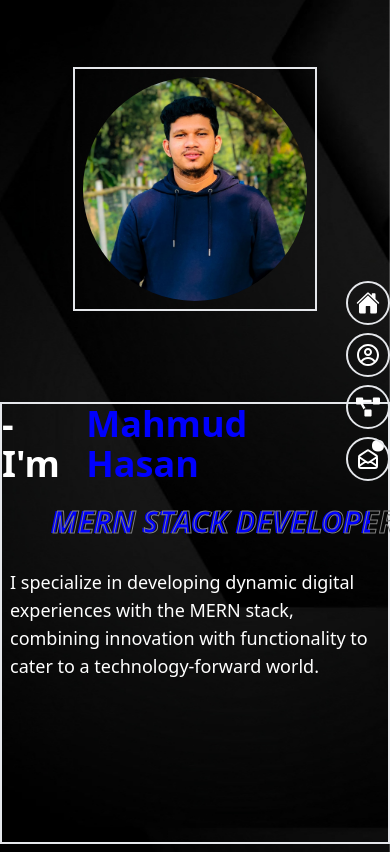
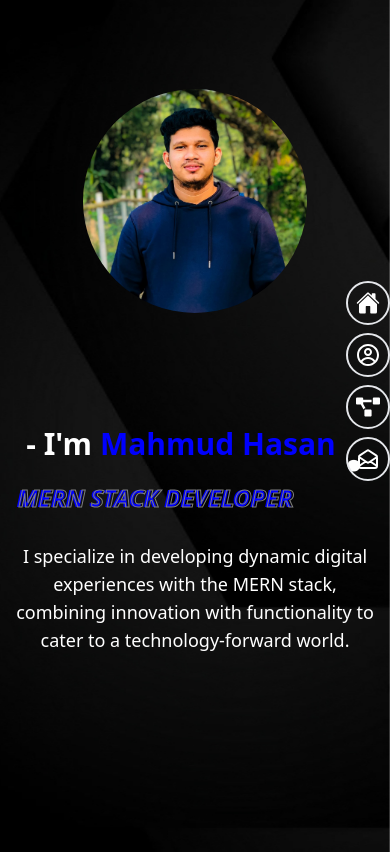
Before and after one commit to mahmudhasan07/Mahmud-portifolio, a React (Vite) app: page / in a window 390 px wide. Built offline with nearby package versions, Linux system fonts and the light colour scheme.

Commit message:
compelete resposive for home page

```diff
--- a/src/components/Home/Home.css
+++ b/src/components/Home/Home.css
@@ -63,7 +63,7 @@
     -webkit-text-stroke-color: grey;
     color: transparent;
     position: absolute;
-    width: 720px;
+    width: 700px;
     top: 0;
     left: 2px;
     /* border: 2px solid; */
@@ -111,7 +111,7 @@
 
 #text-slide {
     /* border: 2px solid; */
-    width: 720px;
+    width: 700px;
     /* position: absolute; */
     color: blue;
     overflow: hidden;
@@ -132,7 +132,7 @@
     }
 
     #field {
-        width: 550px;
+        width: 500px;
     }
 }
 
@@ -142,7 +142,7 @@
     }
 
     #field {
-        width: 355px;
+        width: 320px;
     }
 }
 
--- a/src/components/Home/Home.jsx
+++ b/src/components/Home/Home.jsx
@@ -26,7 +26,7 @@ const Home = () => {
             data-aos-easing="ease-in-sine"
             data-aos-delay="1000"
             data-aos-duration="3000"
-            className="my-auto border-2" id="imagediv">
+            className="my-auto  " id="imagediv">
                 {/* <FaGithub className="border "></FaGithub> */}
                     <img id="image1" className=" lg:w-96 p-2 lg:h-96 md:w-80 md:h-80 w-60 h-60 rounded-full object-cover " src={myimage} alt="" />
                 </div>
@@ -35,17 +35,17 @@ const Home = () => {
             data-aos-easing="ease-in-sine"
             data-aos-delay="1000"
             data-aos-duration="3000"
-            className="lg:my-auto border-2 lg:p-0 ">
+            className="lg:my-auto  lg:p-0 ">
                     <div>
-                    <p  className="lg:text-6xl md:text-5xl justify-center  text-4xl mb-5 font-bold flex gap-2 text-white">
+                    <p  className="lg:text-6xl  md:text-5xl justify-center  text-3xl mb-5 font-bold flex gap-2 text-white">
                       - I'm  <p id="name" className="">Mahmud Hasan</p><span className="" id="zoom">.</span>
                     </p>
 
                     </div>
-                    <div className="lg:text-5xl lg:p-0 italic  lg:ml-4 mx-auto  md:text-4xl text-3xl font-extrabold relative lg:w-96 md:w-2/3 w-3/4">
-                        <p id="text-slide" className="">MERN STACK DEVELOPER</p><p id="field" className="">MERN STACK DEVELOPER</p>
+                    <div className="lg:text-5xl lg:p-0 italic   lg:ml-4  mx-auto  md:text-4xl text-2xl font-extrabold relative lg:w-96 md:w-2/3 w-11/12">
+                        <p id="text-slide" className="">MERN STACK DEVELOPER</p><p id="field" className=" ">MERN STACK DEVELOPER</p>
                     </div>
-                    <div className="lg:w-[700px] text-white text-lg my-5">
+                    <div className="lg:w-[700px] text-center   text-white text-lg my-5">
                         <p className="p-2">I specialize in developing dynamic digital experiences with the MERN stack, combining innovation with functionality to cater to a technology-forward world.</p>
                     </div>
                     {/* <div>
```
